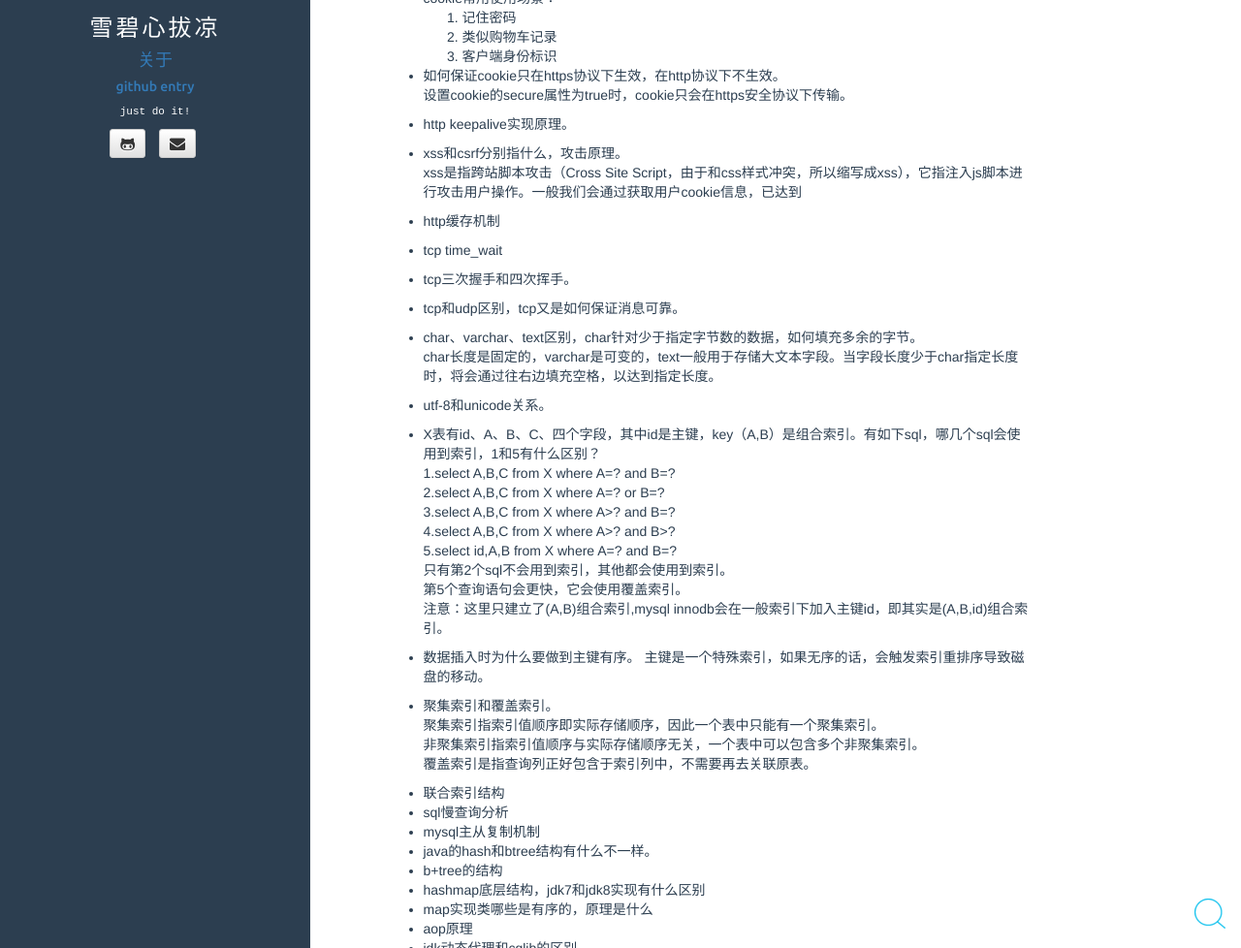
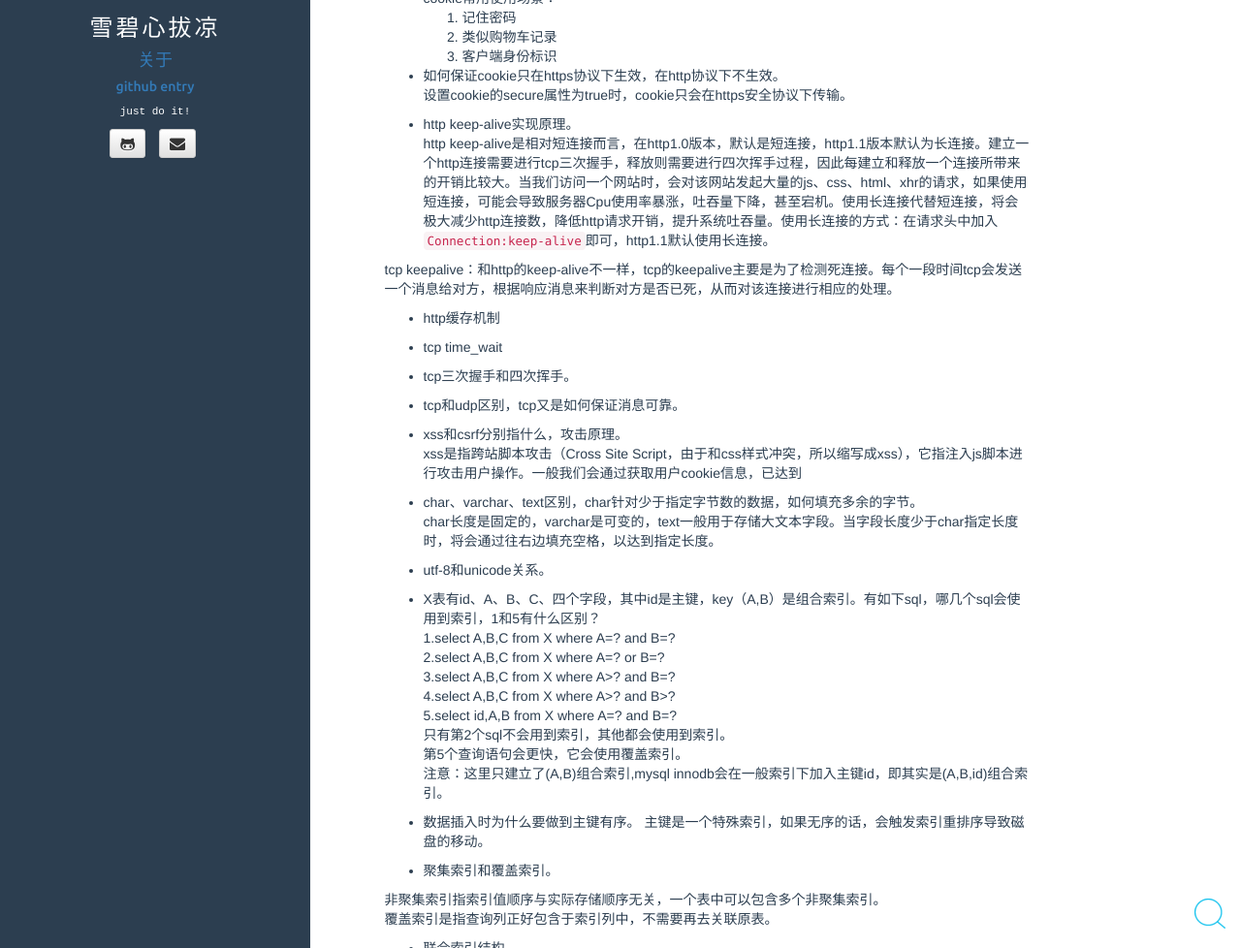
Before and after one commit to Alan3058/alan3058.github.io, a Jekyll site: the page built from _posts/2017-06-29-201707-question.md, in a window 1280 px wide and 1400 px high, cut to the strip 422-1400 px from the top of the window. Shown: the whole strip at 97% size. Built offline with Jekyll 4.4.1, drawn with Linux system fonts in a browser that asks for light colours; comment, search, counter and statistics services are not loaded.

Commit message:
修改文章内容

```diff
--- a/_posts/2017-06-29-201707-question.md
+++ b/_posts/2017-06-29-201707-question.md
@@ -26,18 +26,23 @@ cookie常用使用场景：
 * 如何保证cookie只在https协议下生效，在http协议下不生效。
 设置cookie的secure属性为true时，cookie只会在https安全协议下传输。
 
-* http keepalive实现原理。
+* http keep-alive实现原理。
+http keep-alive是相对短连接而言，在http1.0版本，默认是短连接，http1.1版本默认为长连接。建立一个http连接需要进行tcp三次握手，释放则需要进行四次挥手过程，因此每建立和释放一个连接所带来的开销比较大。当我们访问一个网站时，会对该网站发起大量的js、css、html、xhr的请求，如果使用短连接，可能会导致服务器Cpu使用率暴涨，吐吞量下降，甚至宕机。使用长连接代替短连接，将会极大减少http连接数，降低http请求开销，提升系统吐吞量。使用长连接的方式：在请求头中加入`Connection:keep-alive`即可，http1.1默认使用长连接。
 
-* xss和csrf分别指什么，攻击原理。
-xss是指跨站脚本攻击（Cross Site Script，由于和css样式冲突，所以缩写成xss），它指注入js脚本进行攻击用户操作。一般我们会通过获取用户cookie信息，已达到
+tcp keepalive：和http的keep-alive不一样，tcp的keepalive主要是为了检测死连接。每个一段时间tcp会发送一个消息给对方，根据响应消息来判断对方是否已死，从而对该连接进行相应的处理。
 
 * http缓存机制
+
 
 * tcp time_wait
 
 * tcp三次握手和四次挥手。
 
 * tcp和udp区别，tcp又是如何保证消息可靠。
+
+* xss和csrf分别指什么，攻击原理。
+xss是指跨站脚本攻击（Cross Site Script，由于和css样式冲突，所以缩写成xss），它指注入js脚本进行攻击用户操作。一般我们会通过获取用户cookie信息，已达到
+
 
 * char、varchar、text区别，char针对少于指定字节数的数据，如何填充多余的字节。
 char长度是固定的，varchar是可变的，text一般用于存储大文本字段。当字段长度少于char指定长度时，将会通过往右边填充空格，以达到指定长度。
@@ -58,7 +63,7 @@ char长度是固定的，varchar是可变的，text一般用于存储大文本
 主键是一个特殊索引，如果无序的话，会触发索引重排序导致磁盘的移动。
 
 * 聚集索引和覆盖索引。
-聚集索引指索引值顺序即实际存储顺序，因此一个表中只能有一个聚集索引。
+
 非聚集索引指索引值顺序与实际存储顺序无关，一个表中可以包含多个非聚集索引。
 覆盖索引是指查询列正好包含于索引列中，不需要再去关联原表。
 
```
